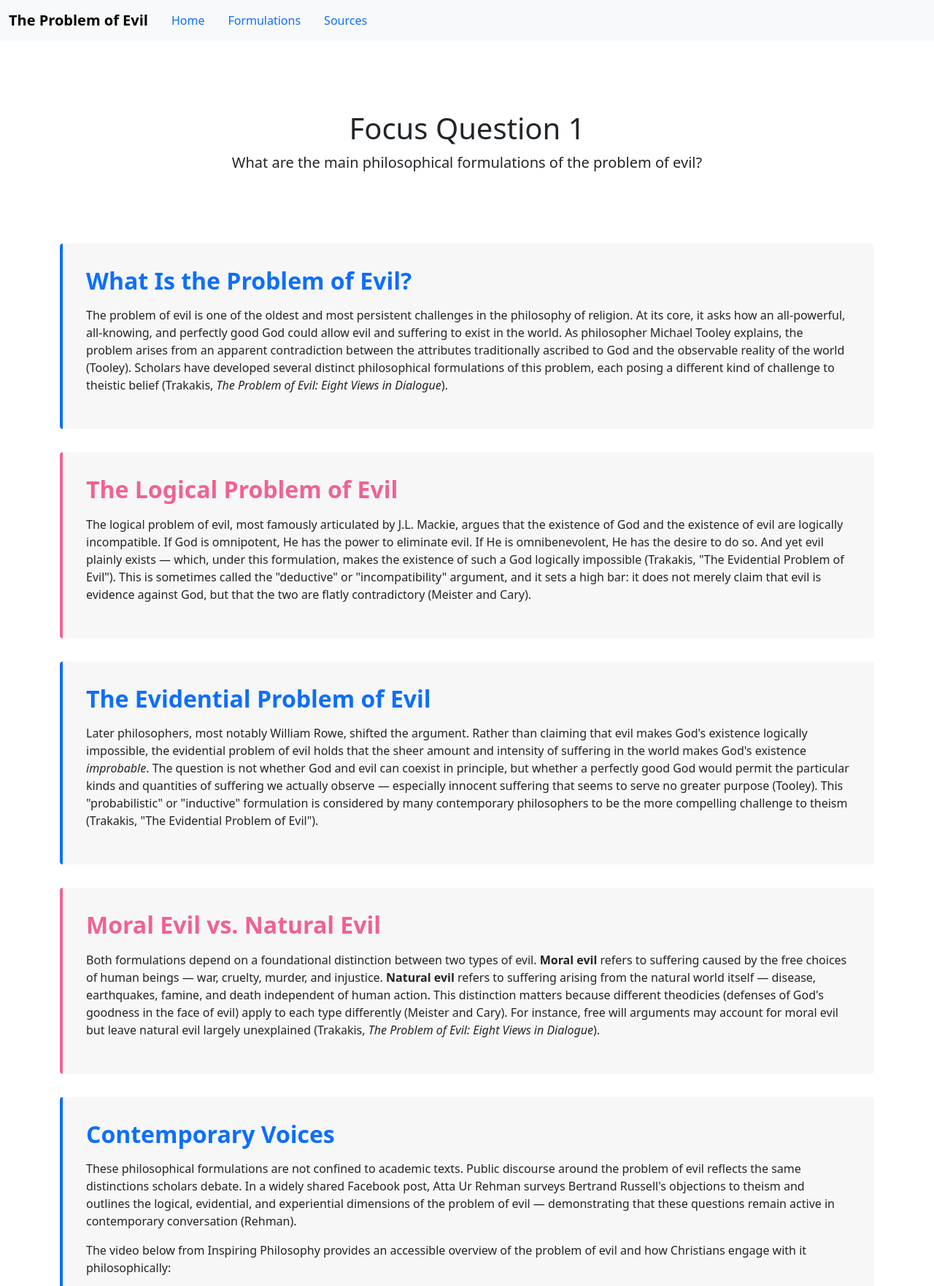
After one commit to Stephen-Steyaert-Projects/information-literacy-final-project, a Flask app: page /formulations in a window 1280 px wide. The commit adds this page. Shown: the top 1763 px of the page at 73% size. Run offline with Flask 3, Linux system fonts and the light colour scheme; some libraries are stand-ins or nearby versions.

Commit message:
feat: add focus question 1 page, fix static CSS, update Makefile
- Add formulations.html with 5 sections and MLA in-text citations
- Embed Inspiring Philosophy YouTube video (video requirement)
- Reference Rehman Facebook post (social media requirement)
- Create project/static/css/base.min.css so styles actually load
- Add css make target to minify base.css -> base.min.css
- Fix all Makefile targets using 'website' -> 'project'
- Add Formulations link to navbar

```diff
--- /dev/null
+++ b/project/static/css/base.min.css
@@ -0,0 +1 @@
+body{display:flex;flex-direction:column;min-height:100vh}.container{flex:1}.hero-section{text-align:center;padding:3rem 0;margin-bottom:2rem}.section-card{background-color:rgba(0,0,0,0.03);border-left:4px solid #f06292;border-radius:4px;padding:2rem;margin-bottom:2rem;scroll-margin-top:62px}.section-title{color:#f06292;font-weight:bold;margin-bottom:1rem}.section-card:nth-of-type(odd){border-left-color:#0d6efd}.section-card:nth-of-type(odd) .section-title{color:#0d6efd}
--- a/project/templates/components/navbar.html
+++ b/project/templates/components/navbar.html
@@ -10,7 +10,10 @@
           <a class="nav-link {{ 'active' if active_page == 'home' }}" aria-current="page" href="{{url_for('blueprint.home')}}">Home</a>
         </li>
         <li class="nav-item">
-          <a class="nav-link {{ 'active' if active_page == 'references' }}" aria-current="page" href="{{url_for('blueprint.references')}}">Sources</a>
+          <a class="nav-link {{ 'active' if active_page == 'formulations' }}" href="{{url_for('blueprint.formulations')}}">Formulations</a>
+        </li>
+        <li class="nav-item">
+          <a class="nav-link {{ 'active' if active_page == 'references' }}" href="{{url_for('blueprint.references')}}">Sources</a>
         </li>
       </ul>
     </div>
--- /dev/null
+++ b/project/templates/formulations.html
@@ -0,0 +1,92 @@
+{% extends "base.html" %}
+
+{% set active_page = '' %}
+
+{% block title %}Focus Question 1 — Philosophical Formulations{% endblock %}
+
+{% block content %}
+<!-- Hero Section -->
+<div class="hero-section">
+    <h1 class="display-6">Focus Question 1</h1>
+    <p class="lead">What are the main philosophical formulations of the problem of evil?</p>
+</div>
+
+<!-- Section 1: What Is the Problem of Evil? -->
+<section class="section-card">
+    <h2 class="section-title">What Is the Problem of Evil?</h2>
+    <p>
+        The problem of evil is one of the oldest and most persistent challenges in the philosophy of religion. At its
+        core, it asks how an all-powerful, all-knowing, and perfectly good God could allow evil and suffering to exist
+        in the world. As philosopher Michael Tooley explains, the problem arises from an apparent contradiction between
+        the attributes traditionally ascribed to God and the observable reality of the world (Tooley). Scholars have
+        developed several distinct philosophical formulations of this problem, each posing a different kind of challenge
+        to theistic belief (Trakakis, <em>The Problem of Evil: Eight Views in Dialogue</em>).
+    </p>
+</section>
+
+<!-- Section 2: The Logical Problem of Evil -->
+<section class="section-card">
+    <h2 class="section-title">The Logical Problem of Evil</h2>
+    <p>
+        The logical problem of evil, most famously articulated by J.L. Mackie, argues that the existence of God and
+        the existence of evil are logically incompatible. If God is omnipotent, He has the power to eliminate evil. If
+        He is omnibenevolent, He has the desire to do so. And yet evil plainly exists — which, under this formulation,
+        makes the existence of such a God logically impossible (Trakakis, "The Evidential Problem of Evil"). This is
+        sometimes called the "deductive" or "incompatibility" argument, and it sets a high bar: it does not merely
+        claim that evil is evidence against God, but that the two are flatly contradictory (Meister and Cary).
+    </p>
+</section>
+
+<!-- Section 3: The Evidential Problem of Evil -->
+<section class="section-card">
+    <h2 class="section-title">The Evidential Problem of Evil</h2>
+    <p>
+        Later philosophers, most notably William Rowe, shifted the argument. Rather than claiming that evil makes God's
+        existence logically impossible, the evidential problem of evil holds that the sheer amount and intensity of
+        suffering in the world makes God's existence <em>improbable</em>. The question is not whether God and evil can
+        coexist in principle, but whether a perfectly good God would permit the particular kinds and quantities of
+        suffering we actually observe — especially innocent suffering that seems to serve no greater purpose (Tooley).
+        This "probabilistic" or "inductive" formulation is considered by many contemporary philosophers to be the more
+        compelling challenge to theism (Trakakis, "The Evidential Problem of Evil").
+    </p>
+</section>
+
+<!-- Section 4: Moral Evil vs. Natural Evil -->
+<section class="section-card">
+    <h2 class="section-title">Moral Evil vs. Natural Evil</h2>
+    <p>
+        Both formulations depend on a foundational distinction between two types of evil. <strong>Moral evil</strong>
+        refers to suffering caused by the free choices of human beings — war, cruelty, murder, and injustice.
+        <strong>Natural evil</strong> refers to suffering arising from the natural world itself — disease, earthquakes,
+        famine, and death independent of human action. This distinction matters because different theodicies (defenses
+        of God's goodness in the face of evil) apply to each type differently (Meister and Cary). For instance, free
+        will arguments may account for moral evil but leave natural evil largely unexplained (Trakakis,
+        <em>The Problem of Evil: Eight Views in Dialogue</em>).
+    </p>
+</section>
+
+<!-- Section 5: Contemporary Voices -->
+<section class="section-card">
+    <h2 class="section-title">Contemporary Voices</h2>
+    <p>
+        These philosophical formulations are not confined to academic texts. Public discourse around the problem of
+        evil reflects the same distinctions scholars debate. In a widely shared Facebook post, Atta Ur Rehman surveys
+        Bertrand Russell's objections to theism and outlines the logical, evidential, and experiential dimensions of
+        the problem of evil — demonstrating that these questions remain active in contemporary conversation (Rehman).
+    </p>
+    <p class="mt-3">
+        The video below from Inspiring Philosophy provides an accessible overview of the problem of evil and how
+        Christians engage with it philosophically:
+    </p>
+    <div class="ratio ratio-16x9 mt-3" style="max-width: 640px;">
+        <iframe src="https://www.youtube.com/embed/Ei0gPoqx_bQ"
+                title="The Problem of Evil: A Christian Response — Inspiring Philosophy"
+                allowfullscreen></iframe>
+    </div>
+    <p class="text-muted small mt-2">
+        Inspiring Philosophy. "The Problem of Evil: A Christian Response." <em>YouTube</em>, 4 Jan. 2019,
+        <a href="https://youtu.be/Ei0gPoqx_bQ" target="_blank" rel="noopener noreferrer">youtu.be/Ei0gPoqx_bQ</a>
+    </p>
+</section>
+
+{% endblock %}
```
Also changed, not shown: 1 other file.
